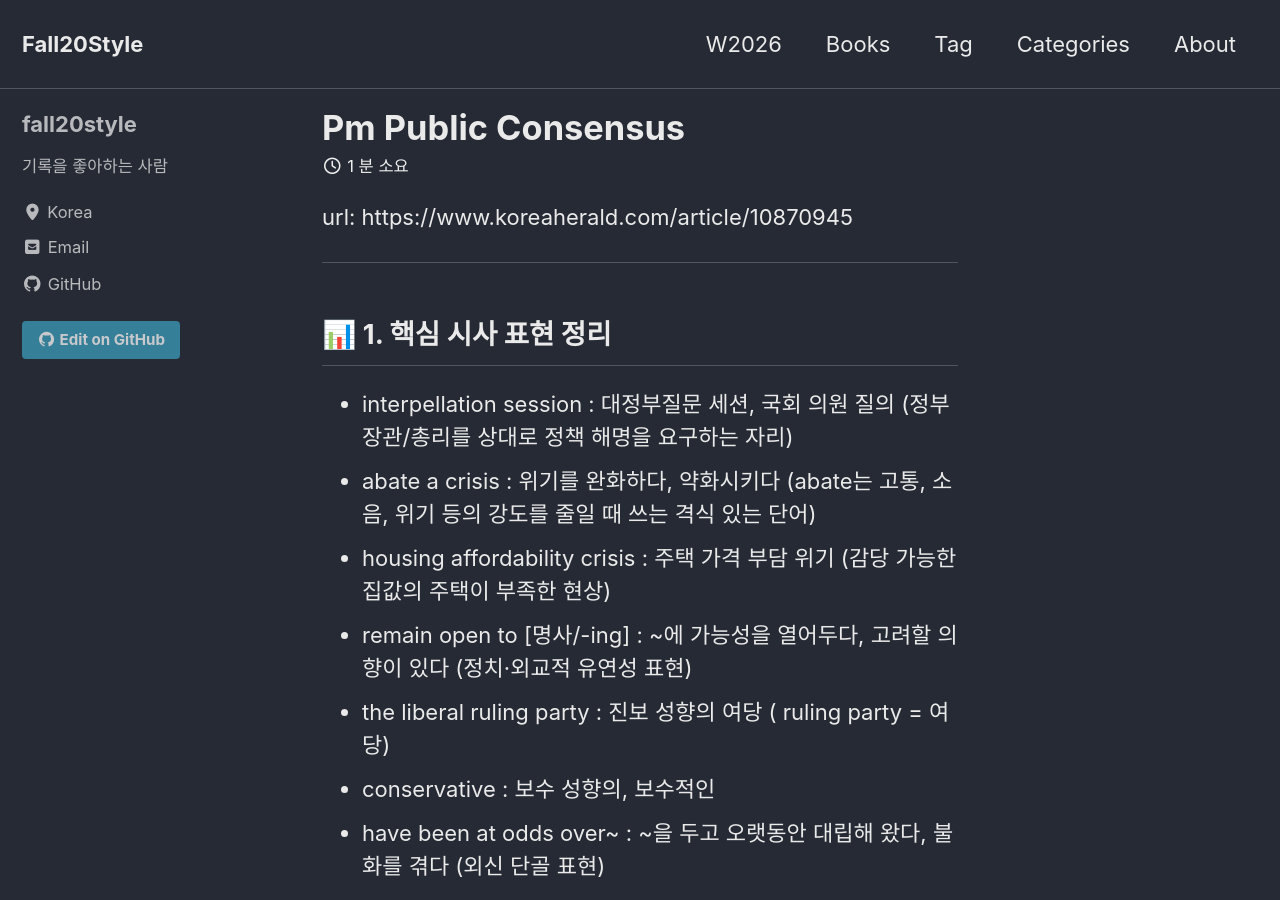
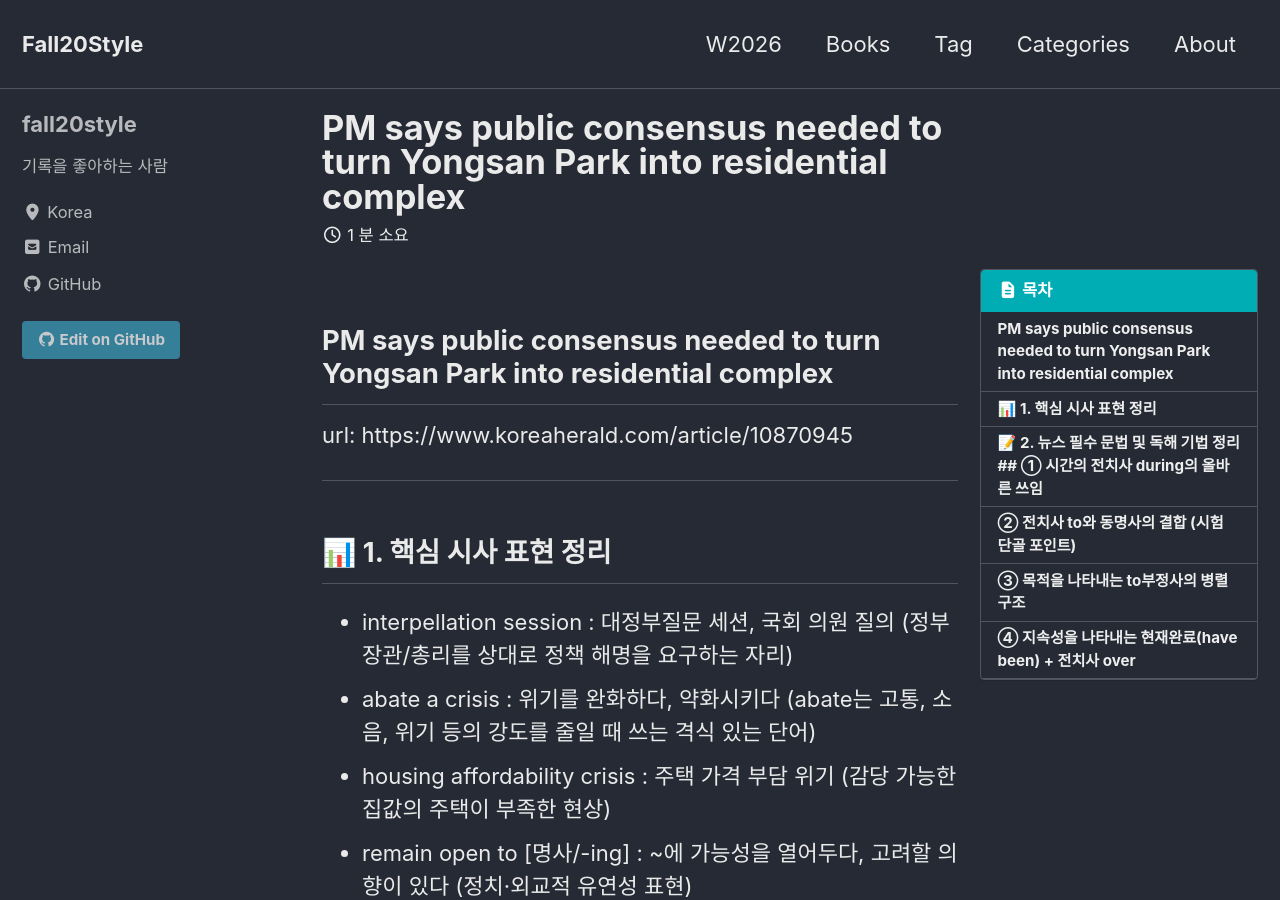
Before and after one commit to fall20style/fall20style.github.io, a Jekyll site: the page built from _posts/2026-09-12-pm-public-consensus.md, in a window 1280 px wide and 900 px high. Built offline with Jekyll 4.4.1, drawn with Linux system fonts in a browser that asks for light colours; cached includes are drawn as plain includes.

Commit message:
Update 2026-09-12-pm-public-consensus.md

```diff
--- a/_posts/2026-09-12-pm-public-consensus.md
+++ b/_posts/2026-09-12-pm-public-consensus.md
@@ -1,3 +1,22 @@
+---
+title: PM says public consensus needed to turn Yongsan Park into residential complex
+layout: single
+author_profile: true
+read_time: true
+comments: true
+share: true
+related: true
+popular: true
+tags:
+  - 영자신문
+categories:
+toc: true
+toc_sticky: true
+toc_label: 목차
+description: desc가 여기에
+---
+
+## PM says public consensus needed to turn Yongsan Park into residential complex
 
 url: https://www.koreaherald.com/article/10870945
 
```
